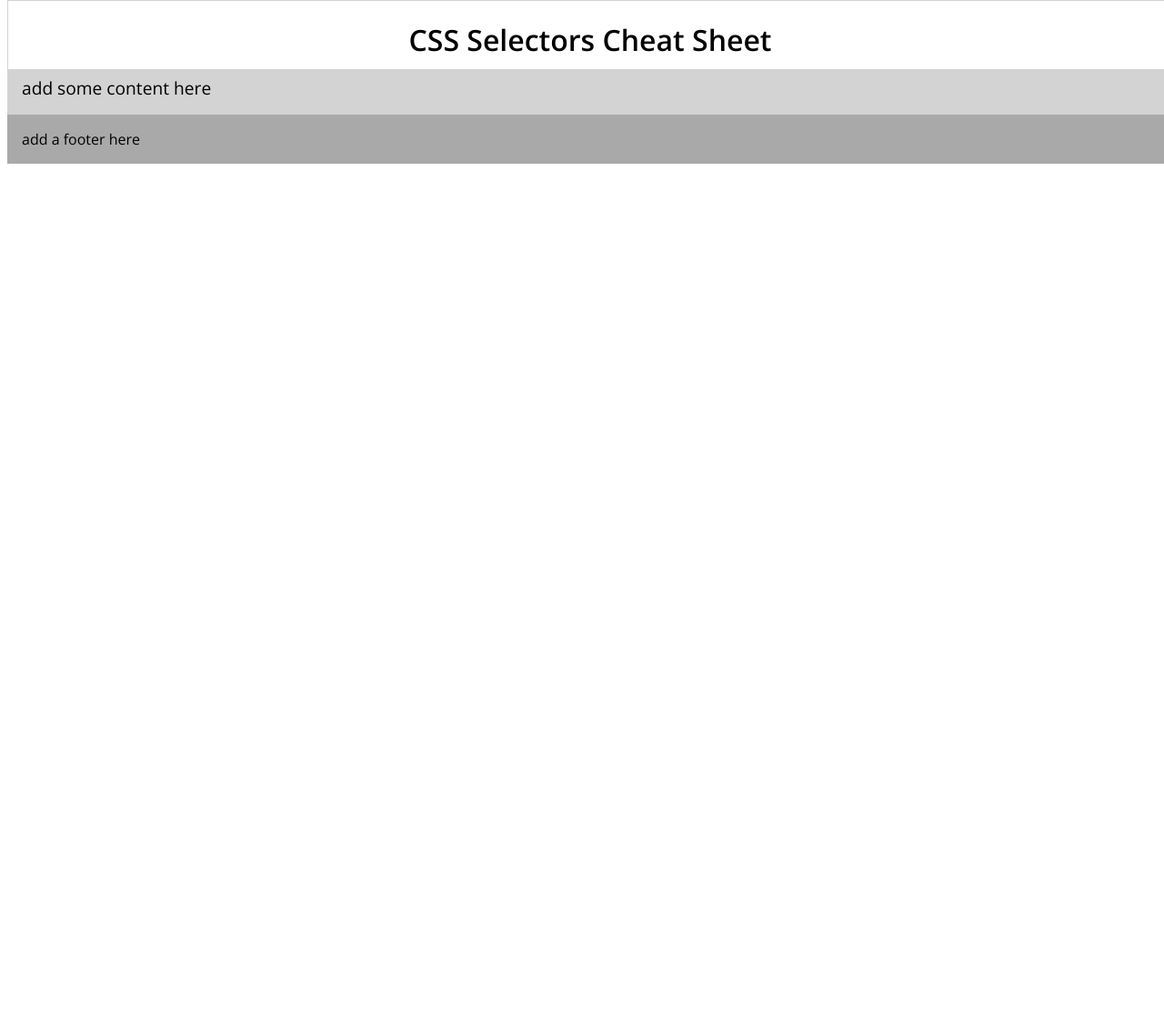
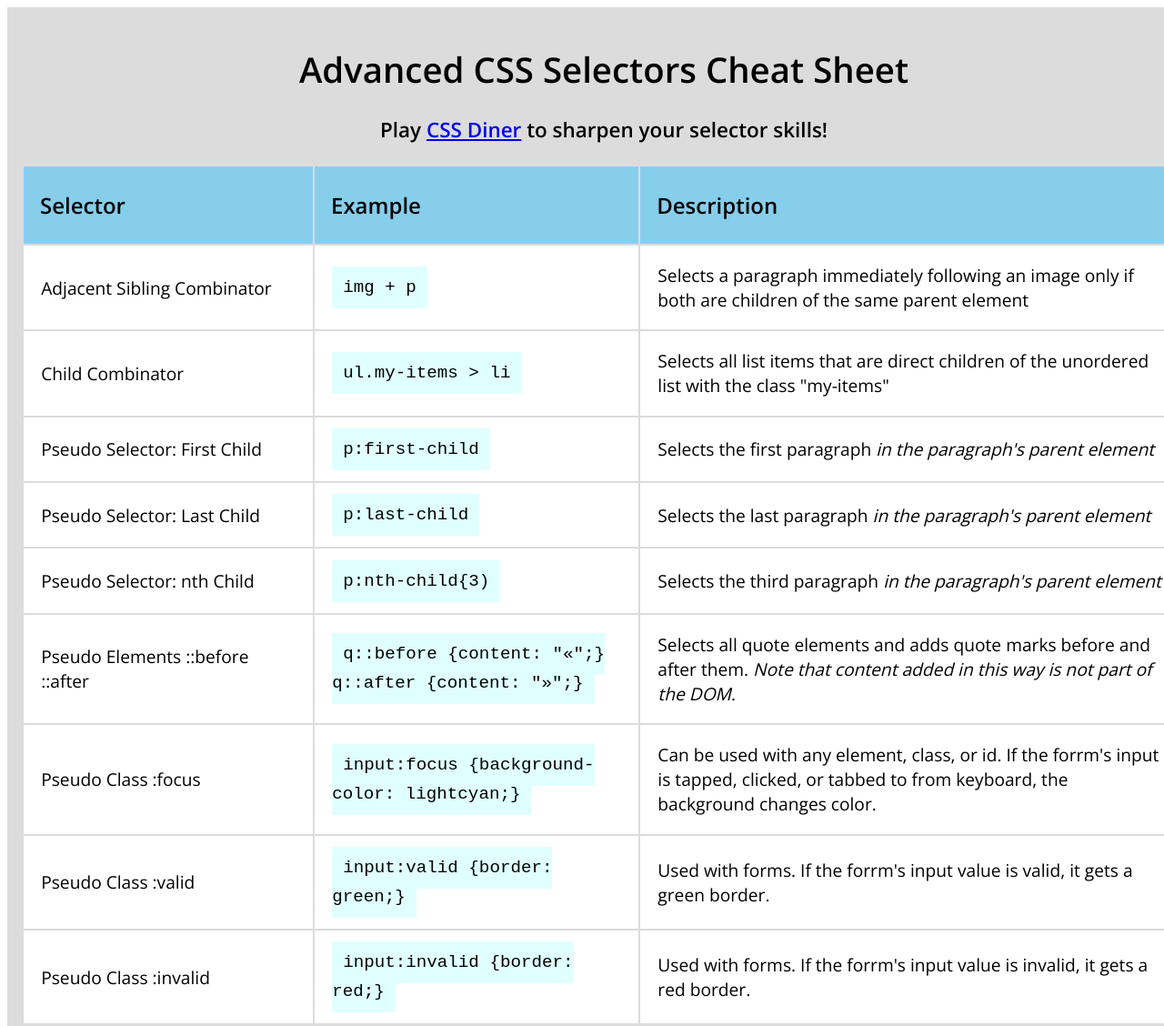
Before and after one commit to hhreina/css-cheatsheet, a plain HTML site: page index.html in a window 1280 px wide. Shown: the top 1128 px of the page at 91% size. Before the commit the page ends 800 px from the top, so only its background shows below. Drawn offline with nearby package versions, Linux system fonts and the light colour scheme.

Commit message:
Complete cheat sheet

```diff
--- a/index.html
+++ b/index.html
@@ -12,15 +12,87 @@
         <link rel="stylesheet" href="styles.css">
     </head>
     <body>
-        <header>
-           <h1>CSS Selectors Cheat Sheet</h1>
-        </header>
         <main>
-            add some content here
+            <h1>Advanced CSS Selectors Cheat Sheet</h1>
 
+            <h3>Play <a href="https://flukeout.github.io/" target="_blank">CSS Diner</a>
+                to sharpen your selector skills! </h3>
+            <table class="#reference">
+                <thead>
+                  <tr>
+                   <th class="selector">Selector</th>
+                   <th class="example">Example</th>
+                   <th class="description">Description</th>
+                  </tr>
+                </thead>
+                <tbody>
+                  <tr><!-- First row -->
+                    <td>Adjacent Sibling Combinator</td>
+                    <td><code>img + p</code></td>
+                    <td>Selects a paragraph immediately following an image only if both are children of the same parent element </td>
+                    <!-- <td>Table Cell</td> -->
+                  </tr>
+                  <tr><!-- Second row -->
+                    <td>Child Combinator</td>
+                    <td><code>ul.my-items > li</code></td>
+                    <td>Selects all list items that are direct children of the unordered list with the class "my-items" </td>
+                  </tr>
+                  <tr><!-- Third row -->
+                    <td>Pseudo Selector: First Child</td>
+                    <td><code>p:first-child</code></td>
+                    <td>Selects the first paragraph <em>in the paragraph's parent element</em></td>
+                  </tr>
+                  <tr><!-- 4th row -->
+                    <td>Pseudo Selector: Last Child</td>
+                    <td><code>p:last-child</code></td>
+                    <td>Selects the last paragraph <em>in the paragraph's parent element</em></td>
+                  </tr>
+                  <tr><!-- 5th row -->
+                    <td>Pseudo Selector: nth Child</td>
+                    <td><code>p:nth-child{3)</code></td>
+                    <td>Selects the third paragraph <em>in the paragraph's parent element</em></td>
+                  </tr>
+                  <tr><!-- 6th row -->
+                    <td>Pseudo Elements ::before  ::after</td>
+                    <td>
+                        <code>q::before {content: "«";}
+                              q::after {content: "»";}
+                        </code>
+                    </td>
+                    <td>Selects all quote elements and adds quote marks before and after them.
+                        <em>Note that content added in this way is not part of the DOM.</em>
+                    </td>
+                  </tr>
+                  <tr><!-- 7th row -->
+                    <td>Pseudo Class :focus</td>
+                    <td><code>input:focus {background-color: lightcyan;}</code></td>
+                    <td>Can be used with any element, class, or id.
+                        If the forrm's input is tapped, clicked, or tabbed to from keyboard,
+                        the background changes color.</td>
+                  </tr>
+                  <tr><!-- 8th row -->
+                    <td>Pseudo Class :valid</td>
+                    <td><code>input:valid {border: green;}</code></td>
+                    <td>Used with forms.  If the forrm's input value is valid, it gets a green border.</td>
+                  </tr>
+                  <tr><!-- 9th row -->
+                    <td>Pseudo Class :invalid</td>
+                    <td><code>input:invalid {border: red;}</code></td>
+                    <td>Used with forms.  If the forrm's input value is invalid, it gets a red border.</td>
+                  </tr>
+                </tbody>
+              </table>
+            <br/><br/>
+            <div id="cssvideo">
+                <iframe width="560" height="315" src="https://www.youtube.com/embed/CsfMmyn3Pa4"
+                title="YouTube video player" frameborder="0"
+                allow="accelerometer; autoplay; clipboard-write; encrypted-media; gyroscope; picture-in-picture"
+                allowfullscreen>
+                </iframe>
+            </div>
         </main>
         <footer>
-            add a footer here
+            Copyright 2022 by Heidi
         </footer>
 
 
--- a/styles.css
+++ b/styles.css
@@ -12,20 +12,12 @@ body {
     text-align: left;
 }
 
-header {
-    display: block;
-    position: fixed;
-    top: 0;
-    background-color: white;
-    align-items: center;
-    z-index: 10;
-    width: 100%;
-    height: 75px;
-    border: 1px solid lightgray;
-    margin: 0 auto;
+table thead {
+  position: sticky;
+  inset-block-start: 0; /* "top" */
 }
 
-h1 {
+h1, h3 {
     text-align: center;
 }
 
@@ -33,12 +25,11 @@ main {
     display: block;
     font-size: 1.2rem;
     padding: 1rem;
-    padding-top: 75px;
     margin: 0 auto;
     width: 100%;
     max-width: 1400px;
     min-width: 0;
-    background-color:lightgray;
+    background-color:gainsboro;
 
 }
 
@@ -52,3 +43,49 @@ footer {
     background-color: darkgray;
 
 }
+
+table {
+    margin: 0 auto;
+}
+
+table caption {
+    background-color: lightskyblue;
+    font-size: 1.6rem;
+    padding: 1.6rem 1rem;
+}
+
+th {
+    font-size: 1.5rem;
+    padding: 1.5rem 1rem;
+    background-color: skyblue;
+    border: 2px solid lightskyblue;
+}
+
+td {
+    font-size: 1.2rem;
+    padding: 1.2rem;
+    background-color: white;
+    word-wrap:unset;
+}
+
+code {
+    font-family: monospace;
+    line-height: 2rem;
+    padding: .75rem;
+    background-color: lightcyan;
+}
+
+th.selector {
+    width: 25%;
+}
+
+th.example {
+    width: 28%;
+}
+
+#cssvideo {
+    display: block;
+    max-width: 560px;
+    padding-top: 45px;
+    margin: 0 auto;
+}
```
